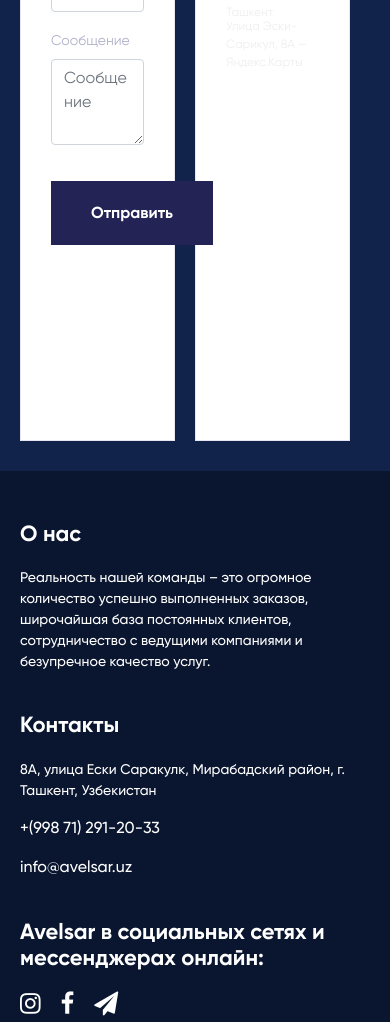
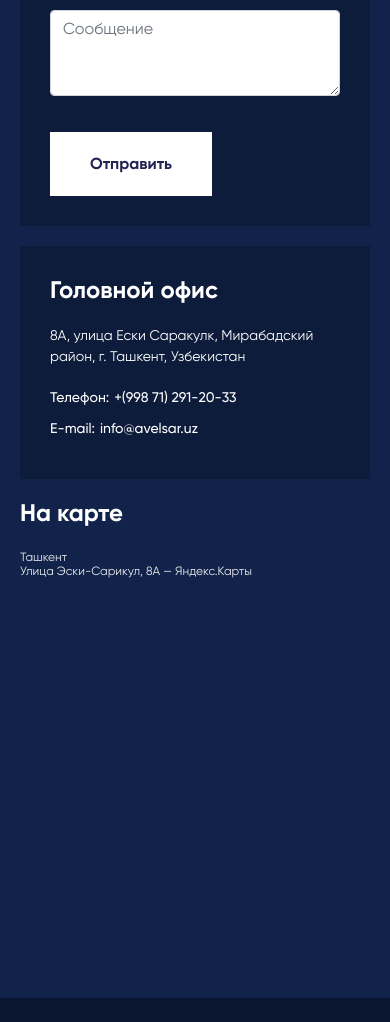
Before and after one commit to EErjan/avelsar, a website: page avelsar/contacts.html in a window 390 px wide. Shown: the part 732-1754 px from the top of the page. Drawn offline with Linux system fonts and the light colour scheme; files whose address does not match are found by name.

Commit message:
contacts

```diff
--- a/avelsar/contacts.html
+++ b/avelsar/contacts.html
@@ -138,7 +138,7 @@
 
                     <div class="contacts__wrap">
                         <div class="contacts__column">
-
+                            <div class="contacts__column-inner">
                                 <h2 class="contacts__title">Контактная форма</h2>
                                 <form action="">
                                     <div class="form-group">
@@ -148,7 +148,8 @@
 
                                     <div class="form-group">
                                         <label for="email">Электронная почта</label>
-                                    <input type="text" class="form-control" id="email" placeholder="Электронная почта">
+                                        <input type="text" class="form-control" id="email"
+                                               placeholder="Электронная почта">
                                     </div>
 
                                     <div class="form-group">
@@ -171,8 +172,10 @@
 
                                 </form>
                             </div>
+                        </div>
 
                         <div class="contacts__column">
+                            <div class="contacts__column-inner">
                                 <h3 class="contacts__title">
                                     Головной офис
                                 </h3>
@@ -193,11 +196,24 @@
                                     <a href="mailto: info@avelsar.uz" class="contacts__link">info@avelsar.uz</a>
                                 </div>
 
-                            <h3 class="contacts__title map__title">На карте</h3>
+                            </div>
 
                             <div class="contacts__map">
-                                <div style="position:relative;overflow:hidden;"><a href="https://yandex.uz/maps/10335/tashkent/?utm_medium=mapframe&utm_source=maps" style="color:#eee;font-size:12px;position:absolute;top:0px;">Ташкент</a><a href="https://yandex.uz/maps/10335/tashkent/house/YkAYdA9pTkEDQFprfX55dXliZw==/?ll=69.288113%2C41.272462&utm_medium=mapframe&utm_source=maps&z=14" style="color:#eee;font-size:12px;position:absolute;top:14px;">Улица Эски-Сарикул, 8А — Яндекс.Карты</a><iframe src="https://yandex.uz/map-widget/v1/-/CCUUZPX6kD" width="560" height="400" frameborder="1" allowfullscreen="true" style="position:relative;"></iframe></div>
+                                <h3 class="contacts__title map__title">На карте</h3>
+                                <div class="contacts__map-block">
+                                    <div style="position:relative;overflow:hidden;"><a
+                                            href="https://yandex.uz/maps/10335/tashkent/?utm_medium=mapframe&utm_source=maps"
+                                            style="color:#eee;font-size:12px;position:absolute;top:0px;">Ташкент</a><a
+                                            href="https://yandex.uz/maps/10335/tashkent/house/YkAYdA9pTkEDQFprfX55dXliZw==/?ll=69.288113%2C41.272462&utm_medium=mapframe&utm_source=maps&z=14"
+                                            style="color:#eee;font-size:12px;position:absolute;top:14px;">Улица
+                                        Эски-Сарикул, 8А — Яндекс.Карты</a>
+                                        <iframe src="https://yandex.uz/map-widget/v1/-/CCUUZPX6kD" width="560"
+                                                height="441" frameborder="1" allowfullscreen="true"
+                                                style="position:relative;"></iframe>
                                     </div>
+                                </div>
+                            </div>
+
                         </div>
                     </div>
 
--- a/src/scss/base/_base.scss
+++ b/src/scss/base/_base.scss
@@ -726,10 +726,13 @@
   }
 
   &__column {
-    background: $white;
     width: calc(50% - 20px);
-    padding: 30px;
-    border: 1px solid $light-grey-2;
+
+    &-inner {
+      padding: 30px;
+      background: #0e1c3c;
+      color: $white
+    }
 
   }
 
@@ -737,14 +740,14 @@
     font-size: 24px;
     font-family: "Gilroy-Bold", sans-serif;
     margin-bottom: 20px;
-    color: $dark-blue;
+    color: $white;
   }
 
   &__text {
     font-size: 14px;
     line-height: 1.5;
     width: 100%;
-    color: $dark-blue;
+    color: $white;
     margin-bottom: 20px;
   }
 
@@ -755,20 +758,23 @@
   }
 
   &__name {
-    color: $dark-blue;
+    color: $white;
     font-size: 14px;
     font-family: "Gilroy-Medium", sans-serif;
     margin-right: 5px;
   }
 
   &__link {
-    color: $dark-blue;
+    color: $white;
     font-size: 14px;
     font-family: "Gilroy-Medium", sans-serif;
   }
 
   &__map {
 
+    &-block {
+
+    }
   }
 
   .main-btn {
@@ -776,12 +782,10 @@
   }
 
   .map__title {
-    margin-top: 30px;
+    margin-top: 20px;
   }
 
 }
-
-// Preloader
 
 // Preloader
 
--- a/src/scss/base/_responsive.scss
+++ b/src/scss/base/_responsive.scss
@@ -55,6 +55,23 @@
 
   .statistics__item-text {
     font-size: 16px;
+  }
+
+  .service__title {
+    font-size: 24px;
+  }
+
+  .service__container {
+    margin-top: 30px;
+  }
+
+  .contacts__map-block {
+    height: 420px;
+    overflow: hidden;
+  }
+
+  .contacts {
+    padding-bottom: 50px;
   }
 
 }
@@ -123,6 +140,11 @@
   .cargo__truck {
     max-width: 400px;
     margin: 0 auto 20px;
+  }
+
+  .service__list {
+    width: 50%;
+    padding: 15px 20px;
   }
 
 }
@@ -273,6 +295,14 @@
     text-align: center;
   }
 
+  .contacts__map-block {
+    height: 400px;
+  }
+
+  .contacts__column {
+    width: 100%;
+  }
+
 }
 
 @media (max-width: 500px) {
@@ -358,6 +388,11 @@
 
   }
 
+  .service__list {
+    width: 100%;
+    padding: 15px 0;
+  }
+
 }
 
 @media (max-width: 380px) {
--- a/src/scss/components/_buttons.scss
+++ b/src/scss/components/_buttons.scss
@@ -4,8 +4,8 @@
 .main-btn {
   font-size: 16px;
   font-family: "Gilroy-Bold", sans-serif;
-  background-color: $dark-blue;
-  color: $white;
+  background-color: $white;
+  color: $dark-blue;
   padding: 20px 40px;
   display: inline-flex;
   align-items: center;
```
Also changed, not shown: src/contacts.html (+20 -4 lines), avelsar/css/main.css, avelsar/css/main.min.css. Lines whose indentation alone changed are shown as unchanged.
